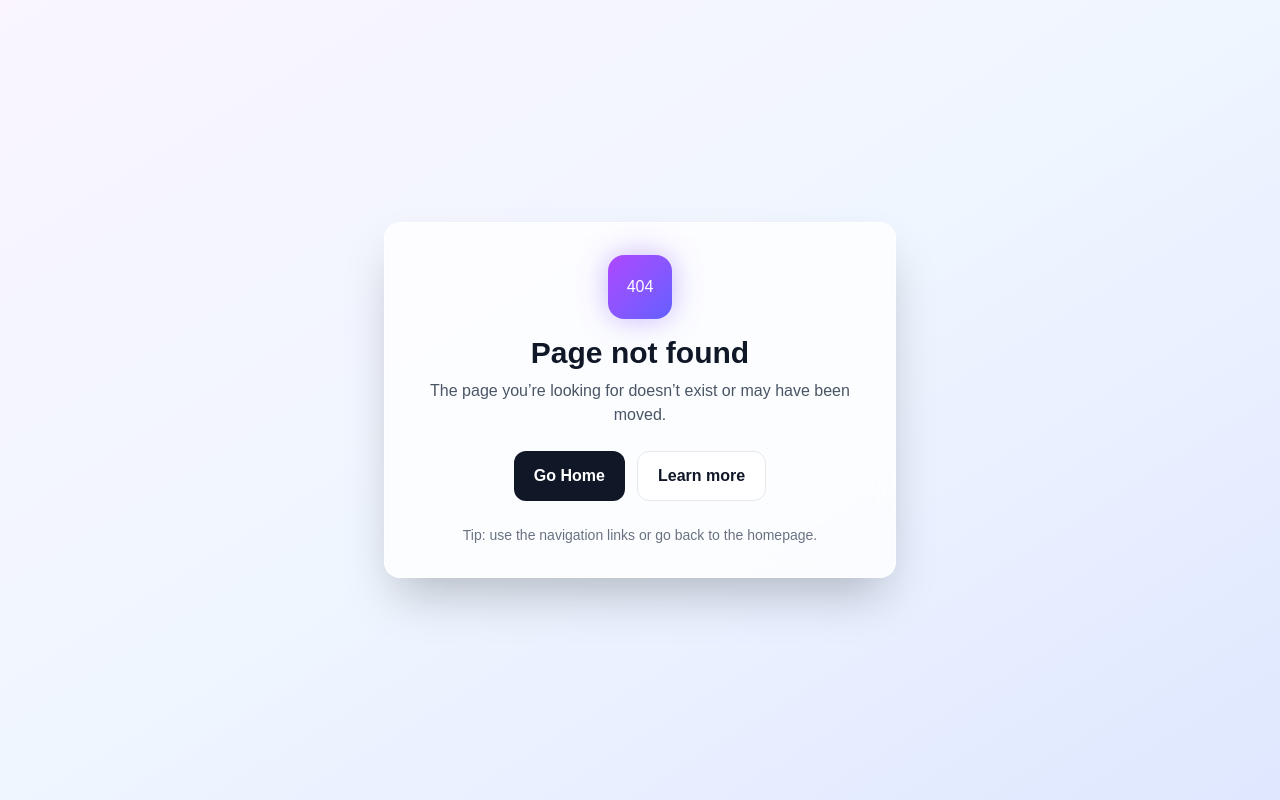
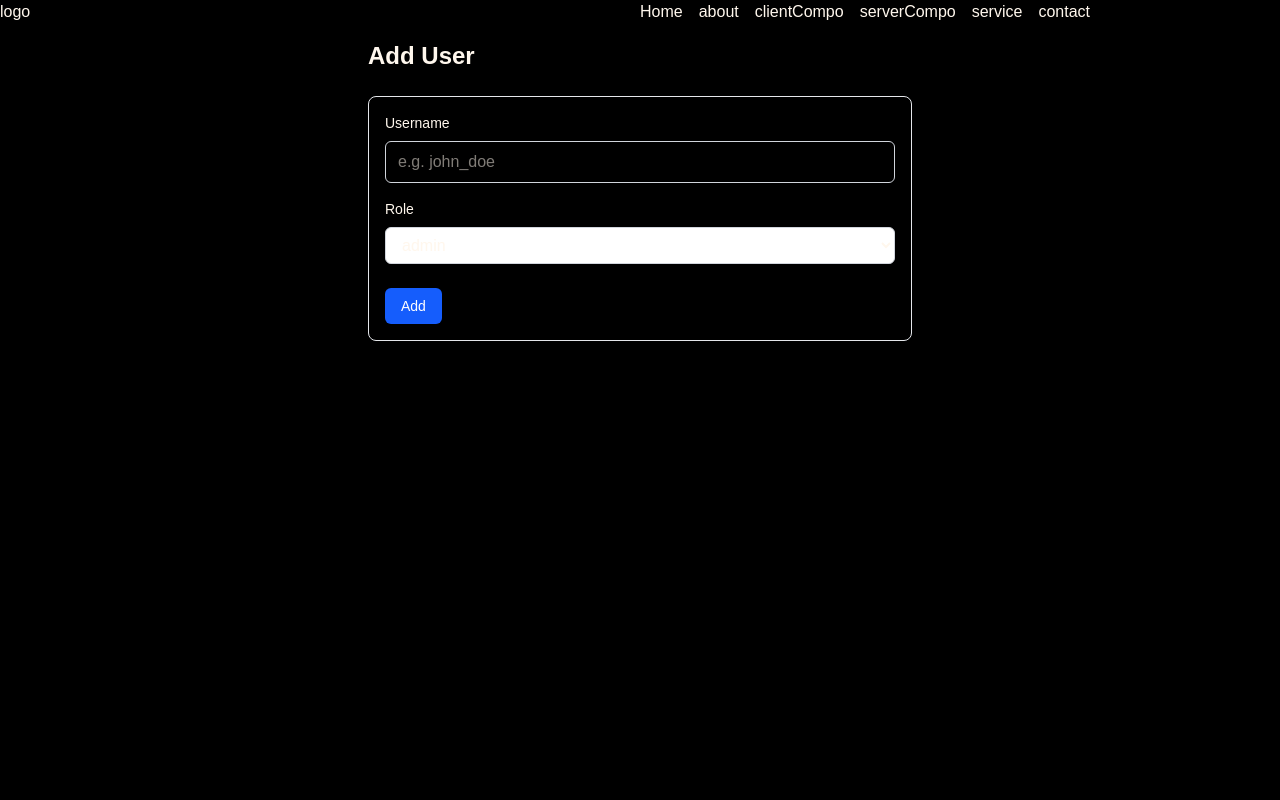
Before and after one commit to adinath302/next_js, a Next.js app: page /add_user in a window 1280 px wide. Before the commit this address had no page. Built offline with nearby package versions, Linux system fonts and the light colour scheme.

Commit message:
worked on redirect

```diff
--- /dev/null
+++ b/app/(user)/add_user/page.jsx
@@ -0,0 +1,49 @@
+export default function AddUserPage() {
+  return (
+    <div className="mx-auto w-full max-w-xl p-4">
+      <h1 className="mb-6 text-2xl font-semibold">Add User</h1>
+
+      <div className="space-y-4 rounded-lg border border-gray-200 p-4">
+        {/* Username */}
+        <div className="space-y-2">
+          <label htmlFor="username" className="block text-sm font-medium">
+            Username
+          </label>
+          <input
+            id="username"
+            name="username"
+            type="text"
+            placeholder="e.g. john_doe"
+            className="w-full rounded-md border border-gray-300 px-3 py-2 outline-none focus:border-blue-500 focus:ring-2 focus:ring-blue-200"
+          />
+        </div>
+
+        {/* Role */}
+        <div className="space-y-2">
+          <label htmlFor="role" className="block text-sm font-medium">
+            Role
+          </label>
+          <select
+            id="role"
+            name="role"
+            defaultValue="admin"
+            className="w-full rounded-md border border-gray-300 bg-white px-3 py-2 outline-none focus:border-blue-500 focus:ring-2 focus:ring-blue-200"
+          >
+            <option value="admin">admin</option>
+            <option value="user">user</option>
+          </select>
+        </div>
+
+        {/* Add button (UI only) */}
+        <div className="pt-2">
+          <button
+            type="button"
+            className="inline-flex items-center justify-center rounded-md bg-blue-600 px-4 py-2 text-sm font-medium text-white hover:bg-blue-700 focus:outline-none focus:ring-2 focus:ring-blue-200"
+          >
+            Add
+          </button>
+        </div>
+      </div>
+    </div>
+  );
+}
--- a/app/(user)/contact/contact.action.jsx
+++ b/app/(user)/contact/contact.action.jsx
@@ -1,5 +1,6 @@
 'use server';
 import { db } from '@/config/db';
+import { redirect } from 'next/navigation';
 
 
 export const contactAction = async (previousState, formData) => {
@@ -9,9 +10,10 @@ export const contactAction = async (previousState, formData) => {
         console.log(fullName, email, message);
 
         await db.execute(`insert into contact_form (fullName, email, message) values (?,?,?)`, [fullName, email, message]); // Insert the form data into the contact_form table in the database
-        return { success: true, message: "Your message has been sent successfully!" };
+        // return { success: true, message: "Your message has been sent successfully!" };
+        redirect('/')
     } catch (error) {
-        console.error("Error inserting contact form data:", error);
+        if(error.message === "NEXT_REDIRECT") throw error; // Rethrow the redirect error to be handled by Next.js
         return { success: false, message: "Error while submitting your message. Please try again later." };
     }
     // Here you can add your logic to handle the form submission, such as sending an email or saving the data to a database.
--- a/app/(user)/contact/page.jsx
+++ b/app/(user)/contact/page.jsx
@@ -3,12 +3,12 @@
 import { useActionState } from "react";
 
 import { contactAction } from "./contact.action";
+import { useFormStatus } from "react-dom";
 
 // export const metadata = {
 //   title: "Contact page",
 //   description: "Get in touch with us through our contact form. We value your feedback and inquiries, and we're here to assist you with any questions or concerns you may have. Please fill out the form below, and we'll get back to you as soon as possible.",
 // };
-
 
 // const contactAction = (formData) => {
 //   const { fullName, email, message } = Object.fromEntries(formData.entries())
@@ -17,7 +17,7 @@ import { contactAction } from "./contact.action";
 
 const ContactPage = () => {
 
-  const [state, Formaction, isPending] =(contactAction, null);
+  const [state, Formaction, isPending] = useActionState(contactAction, null);
 
   return (
     <div className="max-w-xl mx-auto p-6">
@@ -66,15 +66,7 @@ const ContactPage = () => {
           />
         </div>
 
-        <button
-          type="submit"
-          disabled={isPending}
-          className="w-full bg-black text-white font-medium rounded px-4 py-2 hover:opacity-90"
-        >
-          {
-            isPending ? <span>Loading...</span> : <span>Send message</span>
-          }
-        </button>
+        <Submit />
       </form>
       <section>{
         state && (
@@ -86,3 +78,20 @@ const ContactPage = () => {
 };
 
 export default ContactPage;
+
+const Submit = () => {
+
+  const { pending, data, method, action } = useFormStatus();
+
+  return (
+    <button
+      type="submit"
+      disabled={pending}
+      className="w-full bg-black text-white font-medium rounded px-4 py-2 hover:opacity-90"
+    >
+      {
+        pending ? <span>Loading...</span> : <span>Send message</span>
+      }
+    </button>
+  )
+}
```
Also changed, not shown: app/(user)/add_user/addUser.action.jsx (added).
